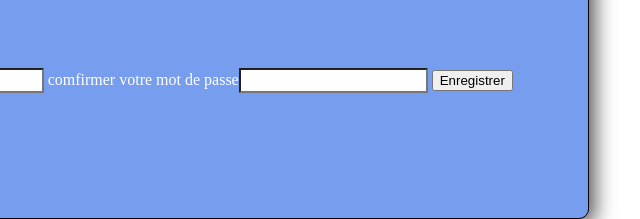
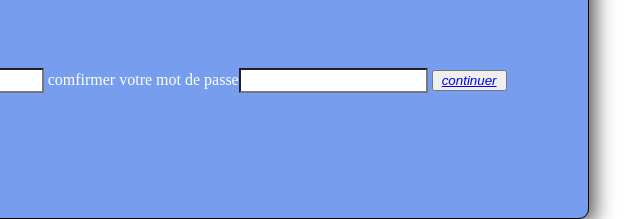
Before and after one commit to Jeanltb/gestion-de-satge-, a plain HTML site: page index.html in a window 1280 px wide. Shown: the part 730-949 px from the top of the page, 484-1124 px from the left. Drawn offline with Linux system fonts and the light colour scheme.

Commit message:
Update index.html

```diff
--- a/index.html
+++ b/index.html
@@ -54,7 +54,9 @@
 				<tr>
 				<td>comfirmer votre mot de passe</td><td><input type="password" name="pwd2" class="inputbasic" maxlength="10"></td>
 				</tr>
-				<input type="submit" value="Enregistrer">
+				<button>
+              	<a href="teste2.html" class="form_demo">continuer</a>
+              </button>
 			</div>
 		</form>
 </div>
```
